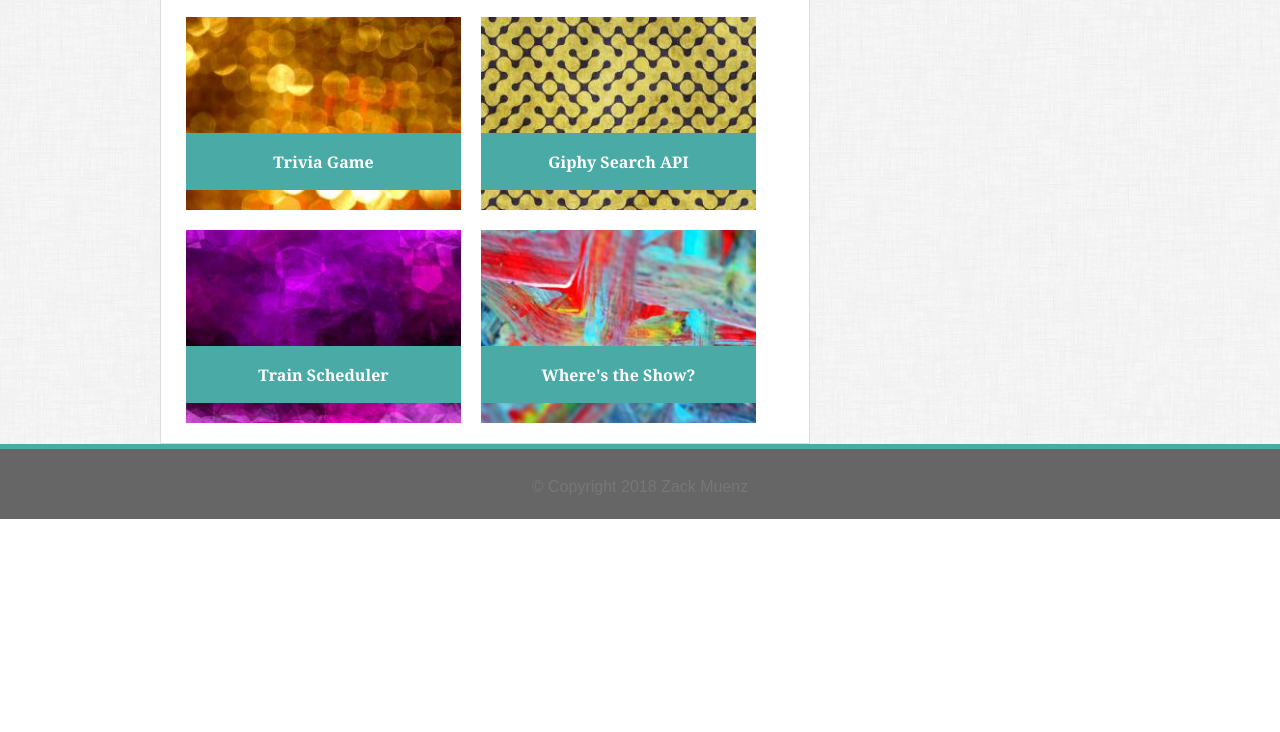
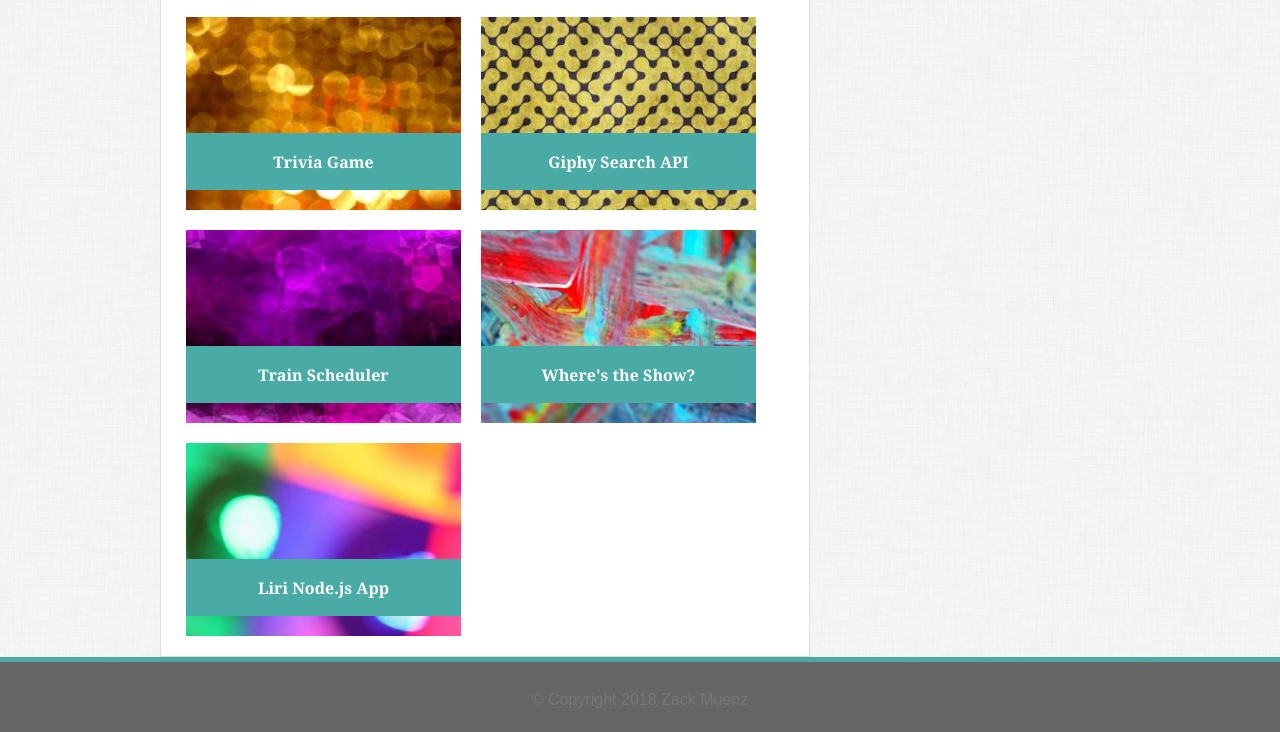
Before and after one commit to zmuenz/Responsive-Portfolio, a plain HTML site: page portfolio.html in a window 1280 px wide. Shown: the part 423-1155 px from the top of the page. Before the commit the page ends 942 px from the top, so only its background shows below. Drawn offline with Linux system fonts and the light colour scheme.

Commit message:
Updated with Liri Node app

```diff
--- a/portfolio.html
+++ b/portfolio.html
@@ -90,6 +90,16 @@
 						</div>
 					</div>
 				</a>
+
+				<a href="https://github.com/zmuenz/liri-node-app">
+					<div class="module2">
+						<div class="teal-container">
+							<h4>
+								Liri Node.js App
+							</h4>
+						</div>
+					</div>
+				</a>
 			</div>
 
 
```
